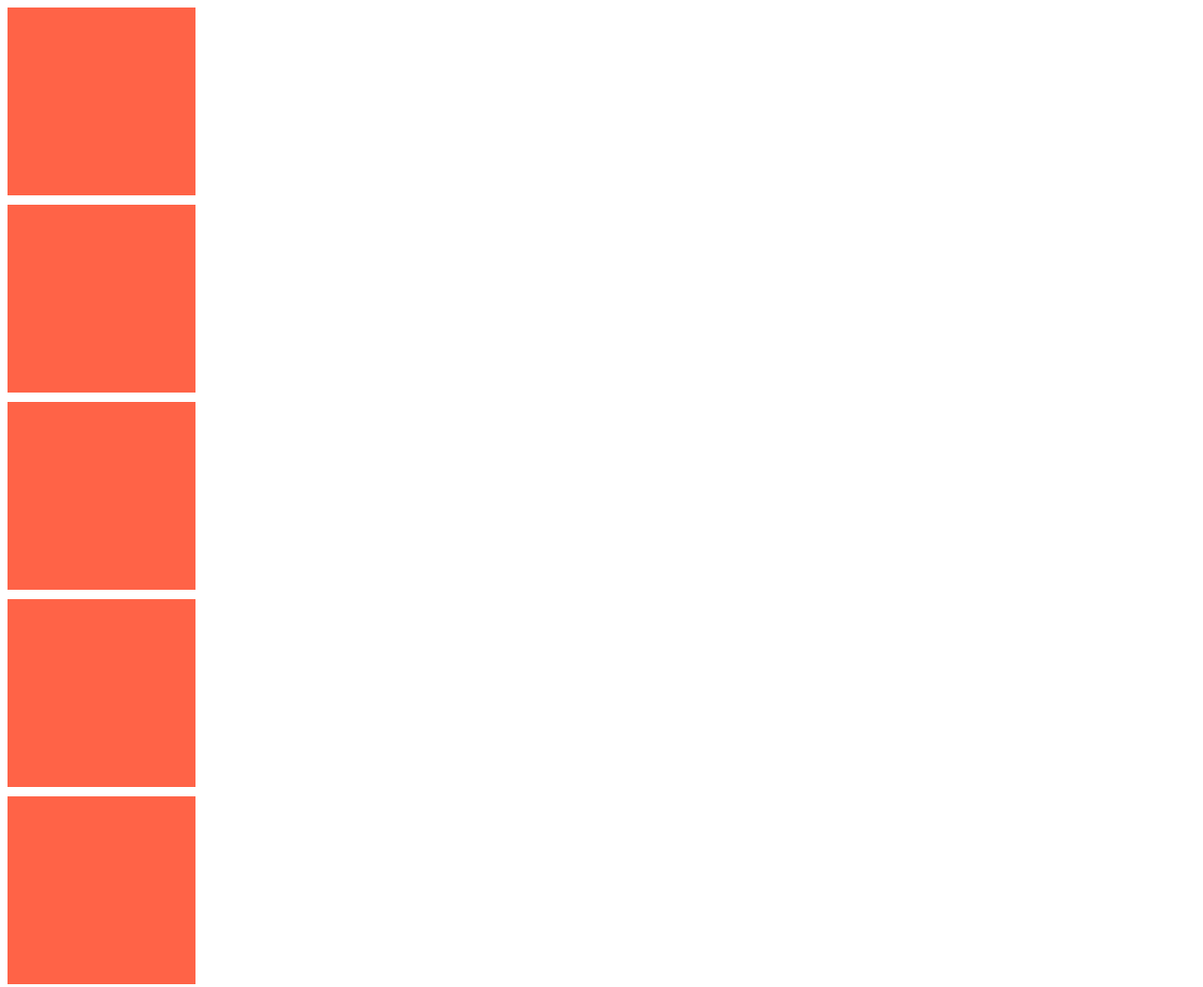
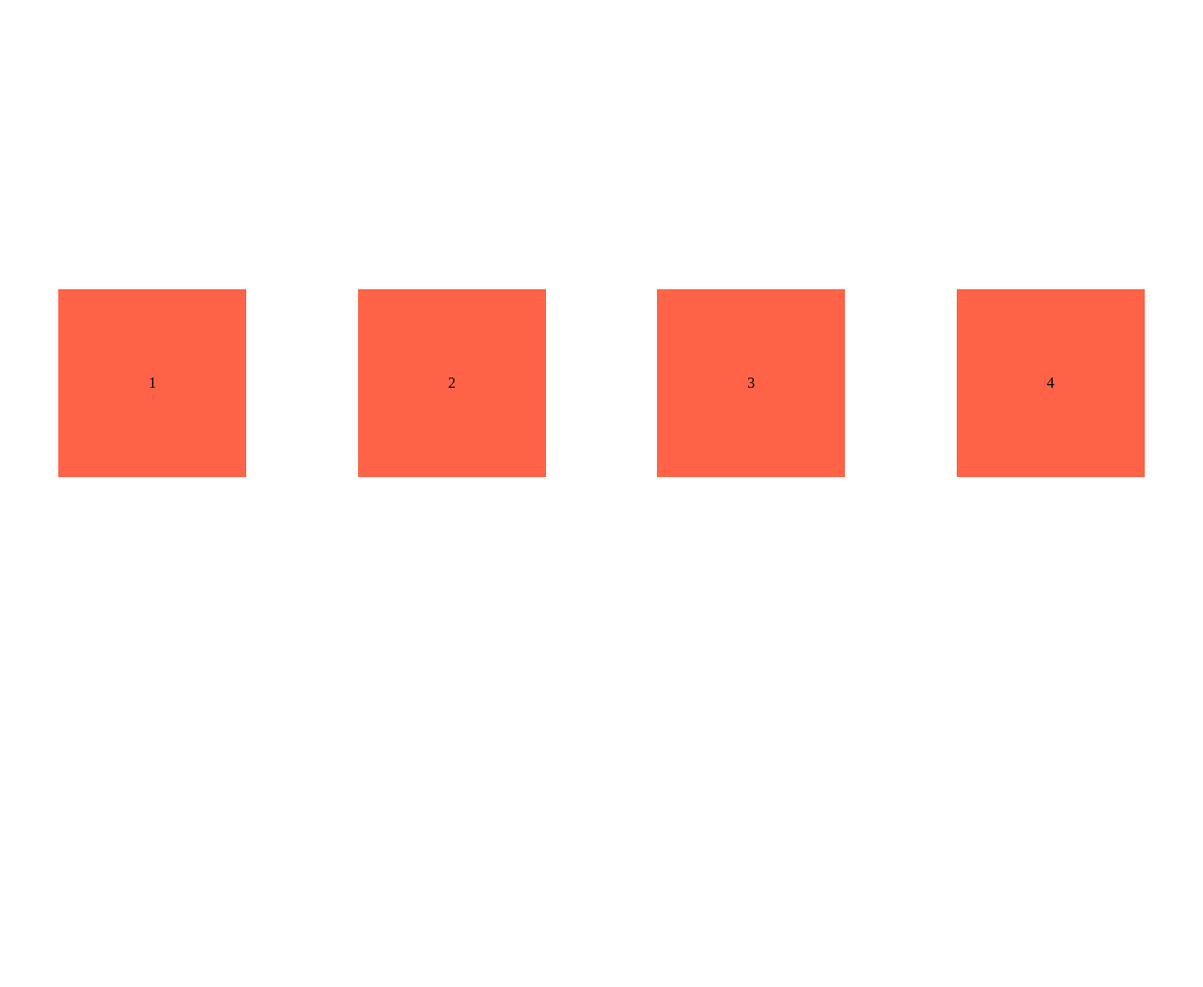
Before and after one commit to jiwonkim16/css-layout-masterclass, a plain HTML site: page index.html in a window 1280 px wide. Shown: the top 1051 px of the page at 94% size. After the commit the page ends 816 px from the top, so only its background shows below. Drawn offline with Linux system fonts and the light colour scheme.

Commit message:
🚑 main axis / cross axis

```diff
--- a/index.html
+++ b/index.html
@@ -8,11 +8,11 @@
     <title>CSS Layout Masterclass</title>
   </head>
   <body>
-    <div class="box"></div>
-    <div class="box"></div>
-    <div class="box"></div>
-    <div class="box"></div>
-    <div class="box"></div>
-    <div class="box"></div>
+    <div class="father">
+      <div class="box">1</div>
+      <div class="box">2</div>
+      <div class="box">3</div>
+      <div class="box">4</div>
+    </div>
   </body>
 </html>
--- a/style.css
+++ b/style.css
@@ -1,11 +1,16 @@
-body {
+.father {
   display: flex;
+  height: 100vh;
   gap: 10px;
-  flex-direction: column;
+  justify-content: space-around;
+  align-items: center;
 }
 
 .box {
   width: 200px;
   height: 200px;
   background-color: tomato;
+  display: flex;
+  align-items: center;
+  justify-content: center;
 }
```
